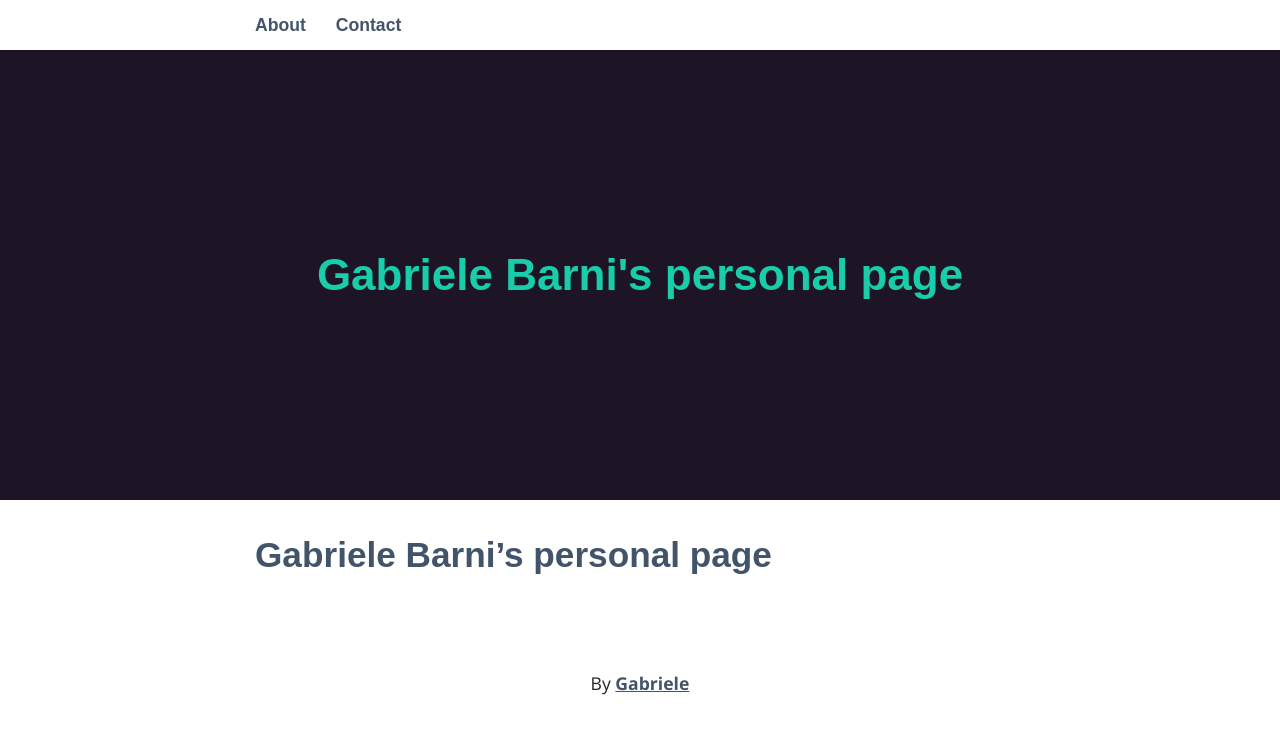
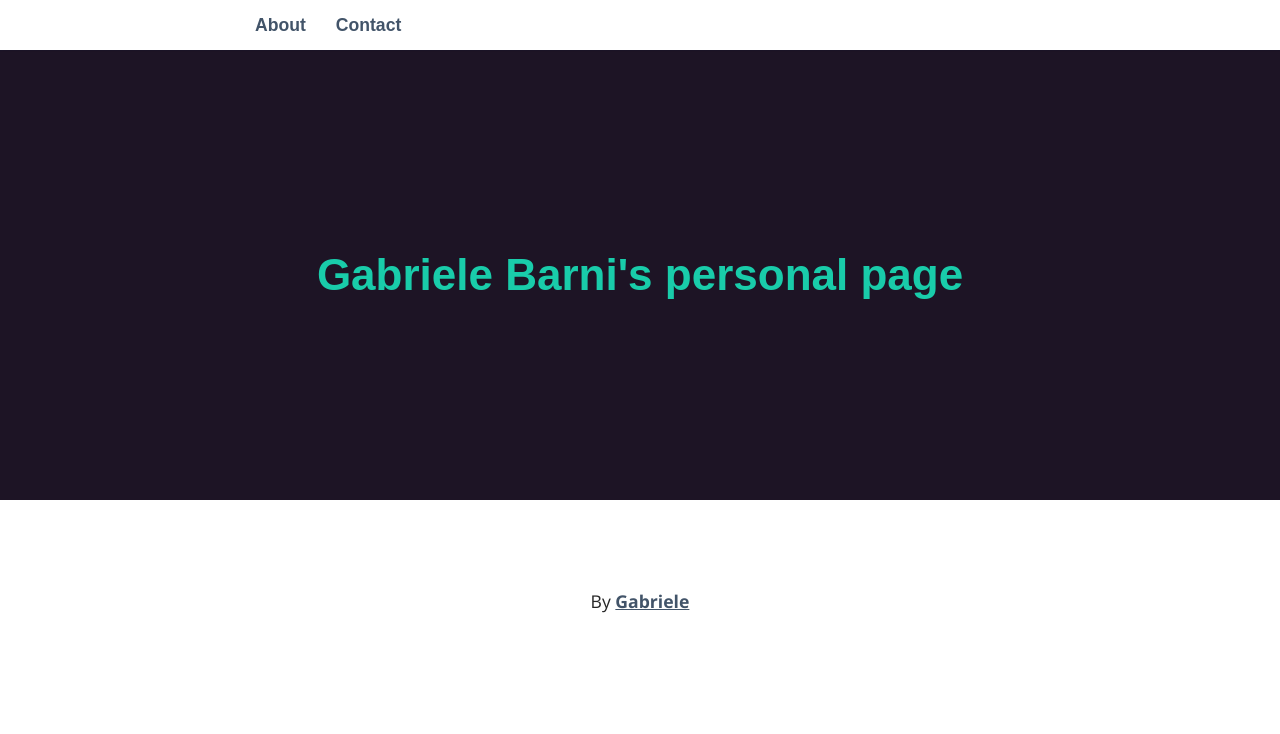
Before and after one commit to burnout87/burnout87.github.io, a Jekyll site: the page built from index.markdown, in a window 1280 px wide. Shown: the top 734 px of the page. Built offline with Jekyll 4.4.1, drawn with Linux system fonts in a browser that asks for light colours; some web fonts are replaced.

Commit message:
reverting changes

```diff
--- a/Gemfile
+++ b/Gemfile
@@ -12,7 +12,7 @@ source "https://rubygems.org"
 # This is the default theme for new Jekyll sites. You may change this to anything you like.
 # gem "minima", "~> 2.5"
 gem "jekyll-theme-minimal"
-gem "bundler", "2.1.4"
+# gem "bundler", "2.1.4"
 # If you want to use GitHub Pages, remove the "gem "jekyll"" above and
 # uncomment the line below. To upgrade, run `bundle update github-pages`.
 # gem "github-pages", group: :jekyll_plugins
--- a/index.markdown
+++ b/index.markdown
@@ -4,5 +4,3 @@
 
 layout: page
 ---
-
-## Gabriele Barni's personal page
```
Also changed, not shown: index.html (added, +7 -0 lines), Gemfile.lock.
